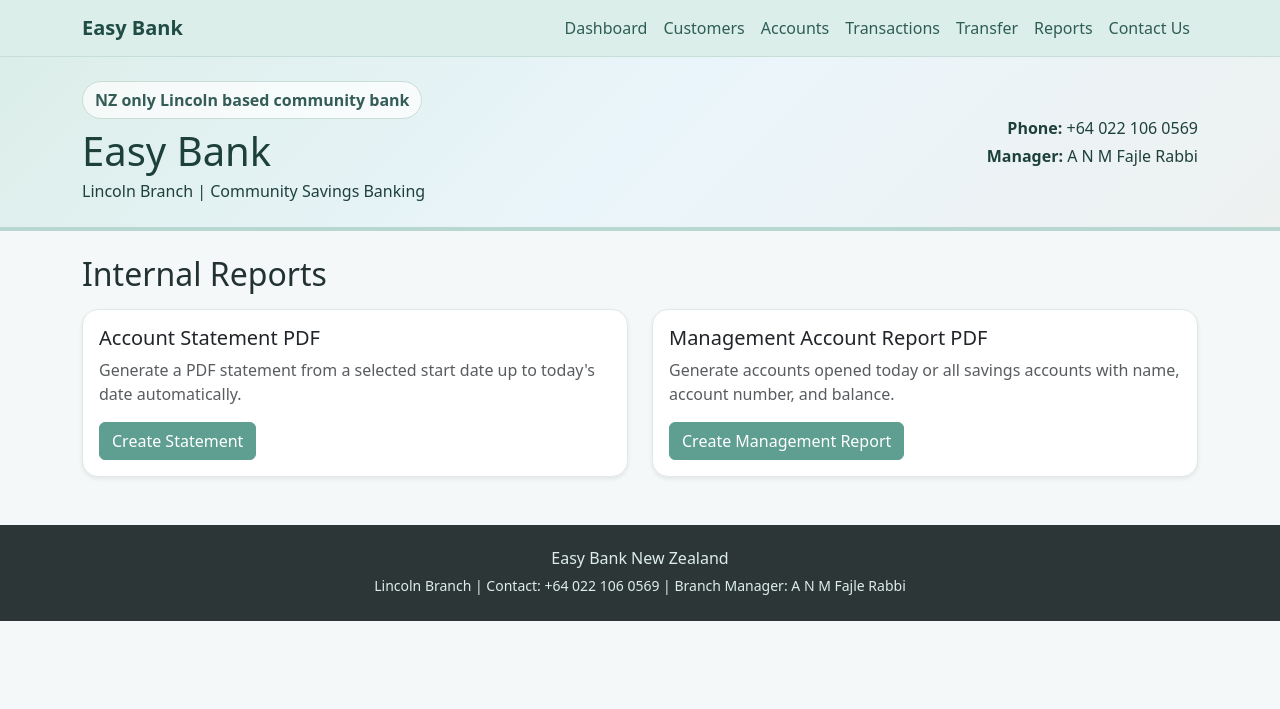
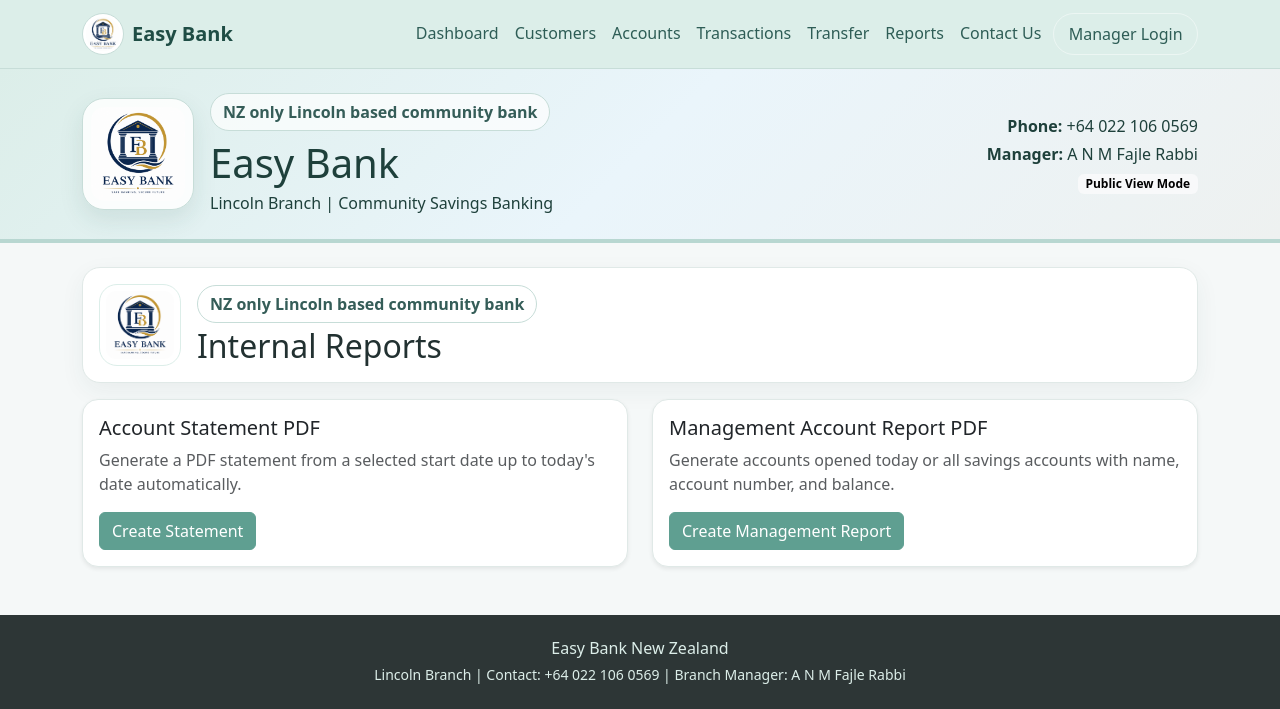
Before and after one commit to Anmfajle-Rabbi-1172951/easy_bank, a Flask app: page /reports in a window 1280 px wide. Shown: the top 709 px of the page. Run offline with Flask 3, Linux system fonts and the light colour scheme.

Commit message:
Add Easy Bank logo to header and reports

```diff
--- a/app.py
+++ b/app.py
@@ -1,4 +1,4 @@
-from flask import Flask, render_template, request, redirect, url_for, flash, send_file
+from flask import Flask, render_template, request, redirect, url_for, flash, send_file, session
 from datetime import datetime, date
 from pathlib import Path
 from io import BytesIO
@@ -6,11 +6,18 @@ from werkzeug.utils import secure_filename
 from reportlab.lib import colors
 from reportlab.lib.pagesizes import A4
 from reportlab.lib.styles import getSampleStyleSheet
-from reportlab.platypus import SimpleDocTemplate, Paragraph, Spacer, Table, TableStyle
+from reportlab.platypus import SimpleDocTemplate, Paragraph, Spacer, Table, TableStyle, Image
 import sqlite3
+import os
+from functools import wraps
 
 app = Flask(__name__)
-app.secret_key = "easy-bank-dev-secret"
+app.secret_key = os.environ.get("EASY_BANK_SECRET_KEY", "easy-bank-dev-secret-change-this")
+
+# Manager login credentials.
+# For better security on PythonAnywhere, you can set these as environment variables later.
+MANAGER_USERNAME = os.environ.get("EASY_BANK_MANAGER_USERNAME", "manager")
+MANAGER_PASSWORD = os.environ.get("EASY_BANK_MANAGER_PASSWORD", "EasyBank@2026!")
 
 BANK_NAME = "Easy Bank"
 BRANCH_NAME = "Lincoln Branch"
@@ -23,6 +30,7 @@ BRANCH_MANAGER = "A N M Fajle Rabbi"
 BASE_DIR = Path(__file__).resolve().parent
 DATABASE = BASE_DIR / "easy_bank.db"
 UPLOAD_FOLDER = BASE_DIR / "static" / "uploads" / "customers"
+LOGO_PATH = BASE_DIR / "static" / "images" / "easy_bank_logo.png"
 UPLOAD_FOLDER.mkdir(parents=True, exist_ok=True)
 ALLOWED_EXTENSIONS = {"png", "jpg", "jpeg", "gif", "webp"}
 
@@ -159,12 +167,30 @@ def display_datetime():
 def today_iso():
     return date.today().isoformat()
 
+def is_manager_logged_in():
+    return session.get("manager_logged_in") is True
+
+
+def manager_login_required(view_function):
+    @wraps(view_function)
+    def wrapped_view(*args, **kwargs):
+        if not is_manager_logged_in():
+            flash("Manager login required for this action.", "warning")
+            return redirect(url_for("login_page", next=request.path))
+        return view_function(*args, **kwargs)
+    return wrapped_view
+
+
 
 def create_pdf_response(title, subtitle, table_data, filename):
     buffer = BytesIO()
     doc = SimpleDocTemplate(buffer, pagesize=A4, rightMargin=30, leftMargin=30, topMargin=35, bottomMargin=25)
     styles = getSampleStyleSheet()
     elements = []
+    if LOGO_PATH.exists():
+        logo = Image(str(LOGO_PATH), width=70, height=70)
+        elements.append(logo)
+        elements.append(Spacer(1, 6))
     elements.append(Paragraph(f"<b>{BANK_NAME}</b>", styles["Title"]))
     elements.append(Paragraph(f"{BRANCH_NAME} | {TAGLINE}", styles["Normal"]))
     elements.append(Spacer(1, 10))
@@ -206,8 +232,37 @@ def inject_bank_details():
         contact_phone_whatsapp=CONTACT_PHONE_WHATSAPP,
         branch_manager=BRANCH_MANAGER,
         today_date=today_iso(),
+        manager_logged_in=is_manager_logged_in(),
     )
 
+
+
+@app.route("/login", methods=["GET", "POST"])
+def login_page():
+    if is_manager_logged_in():
+        return redirect(url_for("home"))
+
+    if request.method == "POST":
+        username = request.form.get("username", "").strip()
+        password = request.form.get("password", "")
+        next_page = request.form.get("next") or url_for("home")
+
+        if username == MANAGER_USERNAME and password == MANAGER_PASSWORD:
+            session["manager_logged_in"] = True
+            session["manager_username"] = username
+            flash("Manager login successful.", "success")
+            return redirect(next_page)
+
+        flash("Invalid manager username or password.", "danger")
+
+    return render_template("login.html", next=request.args.get("next", ""))
+
+
+@app.route("/logout")
+def logout_page():
+    session.clear()
+    flash("You have logged out successfully.", "success")
+    return redirect(url_for("home"))
 
 @app.route("/")
 def home():
@@ -229,6 +284,7 @@ def customers_page():
 
 
 @app.route("/customers/add", methods=["GET", "POST"])
+@manager_login_required
 def add_customer():
     if request.method == "POST":
         full_name = request.form.get("full_name", "").strip()
@@ -299,6 +355,7 @@ def accounts_page():
 
 
 @app.route("/accounts/open", methods=["GET", "POST"])
+@manager_login_required
 def open_account():
     if request.method == "POST":
         customer_id = request.form.get("customer_id", "").strip().upper()
@@ -329,6 +386,10 @@ def open_account():
 def transactions_page():
     conn = get_db_connection()
     if request.method == "POST":
+        if not is_manager_logged_in():
+            conn.close()
+            flash("Manager login required for deposit or withdraw.", "warning")
+            return redirect(url_for("login_page", next=url_for("transactions_page")))
         account_number = request.form.get("account_number", "").strip()
         transaction_type = request.form.get("transaction_type", "").strip()
         try:
@@ -364,6 +425,10 @@ def transactions_page():
 def transfer_page():
     conn = get_db_connection()
     if request.method == "POST":
+        if not is_manager_logged_in():
+            conn.close()
+            flash("Manager login required for account transfer.", "warning")
+            return redirect(url_for("login_page", next=url_for("transfer_page")))
         from_account = request.form.get("from_account", "").strip()
         to_account = request.form.get("to_account", "").strip()
         comment = request.form.get("comment", "").strip()
--- a/static/css/style.css
+++ b/static/css/style.css
@@ -101,3 +101,65 @@ body {
     border-color: #7fb5aa;
     box-shadow: 0 0 0 .2rem rgba(95, 159, 145, .18);
 }
+
+.manager-badge {
+    border: 1px solid rgba(255,255,255,0.45);
+    border-radius: 999px;
+    padding-left: 0.9rem !important;
+    padding-right: 0.9rem !important;
+    margin-left: 0.25rem;
+}
+
+
+.navbar-logo {
+    width: 42px;
+    height: 42px;
+    object-fit: contain;
+    background: #ffffff;
+    border-radius: 50%;
+    padding: 3px;
+    border: 1px solid #c7ddd8;
+}
+
+.header-logo {
+    width: 112px;
+    height: 112px;
+    object-fit: contain;
+    background: rgba(255, 255, 255, 0.86);
+    border-radius: 22px;
+    padding: 8px;
+    border: 1px solid #c7ddd8;
+    box-shadow: 0 10px 24px rgba(31, 77, 69, 0.10);
+}
+
+.report-page-heading {
+    display: flex;
+    align-items: center;
+    gap: 16px;
+    background: #ffffff;
+    border: 1px solid #e0e9e7;
+    border-radius: 18px;
+    padding: 16px;
+    box-shadow: 0 8px 24px rgba(38, 64, 60, 0.06);
+}
+
+.report-logo {
+    width: 82px;
+    height: 82px;
+    object-fit: contain;
+    border-radius: 18px;
+    border: 1px solid #dceee9;
+    padding: 6px;
+    background: #fff;
+}
+
+@media (max-width: 576px) {
+    .header-logo {
+        width: 82px;
+        height: 82px;
+    }
+    .report-logo {
+        width: 64px;
+        height: 64px;
+    }
+}
--- a/templates/accounts.html
+++ b/templates/accounts.html
@@ -2,7 +2,11 @@
 {% block content %}
 <div class="d-flex justify-content-between align-items-center mb-3">
     <h2>Savings Accounts</h2>
-    <a href="{{ url_for('open_account') }}" class="btn btn-primary">Open Savings Account</a>
+    {% if manager_logged_in %}
+        <a href="{{ url_for('open_account') }}" class="btn btn-primary">Open Savings Account</a>
+    {% else %}
+        <a href="{{ url_for('login_page', next=url_for('open_account')) }}" class="btn btn-outline-primary">Manager Login to Open Account</a>
+    {% endif %}
 </div>
 <div class="card shadow-sm"><div class="card-body">
 {% if accounts %}
--- a/templates/base.html
+++ b/templates/base.html
@@ -10,7 +10,10 @@
 <body>
 <nav class="navbar navbar-expand-lg bank-navbar">
     <div class="container">
-        <a class="navbar-brand fw-bold" href="{{ url_for('home') }}">{{ bank_name }}</a>
+        <a class="navbar-brand fw-bold d-flex align-items-center gap-2" href="{{ url_for('home') }}">
+            <img src="{{ url_for('static', filename='images/easy_bank_logo.png') }}" alt="Easy Bank logo" class="navbar-logo">
+            <span>{{ bank_name }}</span>
+        </a>
         <button class="navbar-toggler" type="button" data-bs-toggle="collapse" data-bs-target="#navbarNav">
             <span class="navbar-toggler-icon"></span>
         </button>
@@ -23,6 +26,11 @@
                 <li class="nav-item"><a class="nav-link" href="{{ url_for('transfer_page') }}">Transfer</a></li>
                 <li class="nav-item"><a class="nav-link" href="{{ url_for('reports_page') }}">Reports</a></li>
                 <li class="nav-item"><a class="nav-link" href="{{ url_for('contact_page') }}">Contact Us</a></li>
+                {% if manager_logged_in %}
+                    <li class="nav-item"><a class="nav-link manager-badge" href="{{ url_for('logout_page') }}">Manager Logout</a></li>
+                {% else %}
+                    <li class="nav-item"><a class="nav-link manager-badge" href="{{ url_for('login_page') }}">Manager Login</a></li>
+                {% endif %}
             </ul>
         </div>
     </div>
@@ -32,13 +40,23 @@
     <div class="container py-4">
         <div class="row align-items-center g-3">
             <div class="col-lg-8">
-                <p class="small-label mb-2">{{ tagline }}</p>
-                <h1 class="mb-1">{{ bank_name }}</h1>
-                <p class="mb-0">{{ branch_name }} | Community Savings Banking</p>
+                <div class="d-flex align-items-center gap-3">
+                    <img src="{{ url_for('static', filename='images/easy_bank_logo.png') }}" alt="Easy Bank logo" class="header-logo">
+                    <div>
+                        <p class="small-label mb-2">{{ tagline }}</p>
+                        <h1 class="mb-1">{{ bank_name }}</h1>
+                        <p class="mb-0">{{ branch_name }} | Community Savings Banking</p>
+                    </div>
+                </div>
             </div>
             <div class="col-lg-4 text-lg-end">
                 <p class="mb-1"><strong>Phone:</strong> {{ contact_phone_display }}</p>
-                <p class="mb-0"><strong>Manager:</strong> {{ branch_manager }}</p>
+                <p class="mb-1"><strong>Manager:</strong> {{ branch_manager }}</p>
+                {% if manager_logged_in %}
+                    <span class="badge text-bg-success">Manager Mode Active</span>
+                {% else %}
+                    <span class="badge text-bg-light">Public View Mode</span>
+                {% endif %}
             </div>
         </div>
     </div>
--- a/templates/customers.html
+++ b/templates/customers.html
@@ -2,7 +2,11 @@
 {% block content %}
 <div class="d-flex justify-content-between align-items-center mb-3">
     <h2>Customers</h2>
-    <a href="{{ url_for('add_customer') }}" class="btn btn-primary">Add Customer</a>
+    {% if manager_logged_in %}
+        <a href="{{ url_for('add_customer') }}" class="btn btn-primary">Add Customer</a>
+    {% else %}
+        <a href="{{ url_for('login_page', next=url_for('add_customer')) }}" class="btn btn-outline-primary">Manager Login to Add Customer</a>
+    {% endif %}
 </div>
 
 <div class="card shadow-sm">
--- a/templates/reports.html
+++ b/templates/reports.html
@@ -1,6 +1,12 @@
 {% extends "base.html" %}
 {% block content %}
-<h2 class="mb-3">Internal Reports</h2>
+<div class="report-page-heading mb-3">
+    <img src="{{ url_for('static', filename='images/easy_bank_logo.png') }}" alt="Easy Bank logo" class="report-logo">
+    <div>
+        <p class="small-label mb-1">{{ tagline }}</p>
+        <h2 class="mb-0">Internal Reports</h2>
+    </div>
+</div>
 <div class="row g-4">
     <div class="col-md-6">
         <div class="card shadow-sm h-100">
--- a/templates/transactions.html
+++ b/templates/transactions.html
@@ -5,7 +5,11 @@
     <div class="col-lg-5">
         <div class="card shadow-sm"><div class="card-body">
             <h5>New Transaction</h5>
-            {% if accounts %}
+            {% if not manager_logged_in %}
+            <div class="alert alert-info mb-0">
+                Public users can view transaction history only. Please login as manager to deposit or withdraw.
+            </div>
+            {% elif accounts %}
             <form method="POST">
                 <div class="mb-3">
                     <label class="form-label">Account</label>
--- a/templates/transfer.html
+++ b/templates/transfer.html
@@ -7,7 +7,11 @@
         <div class="card shadow-sm">
             <div class="card-body">
                 <h5 class="mb-3">New Transfer</h5>
-                {% if accounts|length >= 2 %}
+                {% if not manager_logged_in %}
+                <div class="alert alert-info mb-0">
+                    Public users can view recent transfers only. Please login as manager to make a transfer.
+                </div>
+                {% elif accounts|length >= 2 %}
                 <form method="POST">
                     <div class="mb-3">
                         <label class="form-label">From Account</label>
```
Also changed, not shown: templates/account_statement.html (+7 -1 lines), templates/home.html (+7 -3 lines), templates/login.html (added, +32 -0 lines), templates/management_report.html (+7 -1 lines), easy_bank.db, static/images/easy_bank_logo.png (added).
